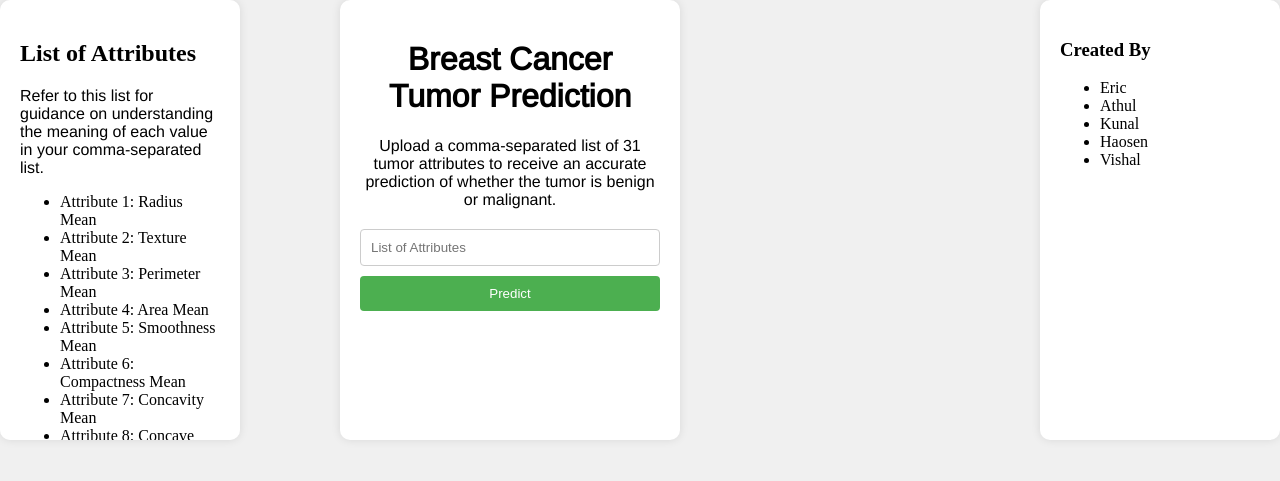
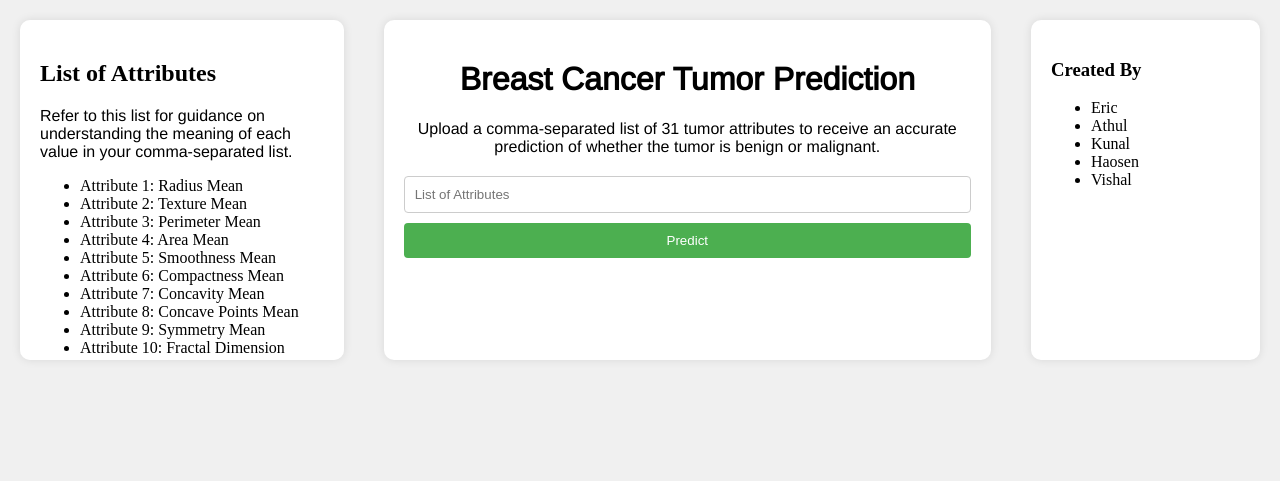
Before and after one commit to KunalLohtia/ECS171Proj, a Flask app: page / in a window 1280 px wide. Shown: the top 481 px of the page. Run offline with Flask 3, Linux system fonts and the light colour scheme; parts of the project's set-up code (start-up, migrations or seed data) failed here and were passed over.

Commit message:
fixed styling, review if all good with layout, have to add last names

```diff
--- a/templates/index.html
+++ b/templates/index.html
@@ -13,6 +13,7 @@
             margin: 0;
             padding: 0;
             display: flex;
+            justify-content: space-between;
             background-color: #f0f0f0;
         }
 
@@ -21,16 +22,10 @@
             padding: 20px;
             border-radius: 10px;
             box-shadow: 0 0 10px rgba(0, 0, 0, 0.1);
-            width: 200px;
-            height: 400px;
-            overflow-y: scroll;
-        }
-
-        .container {
-            display: flex;
-            justify-content: space-between;
-            width: 600px;
-            margin: 0 auto;
+            width: 300px;
+            height: 300px;
+            overflow-y: auto;
+            margin: 20px;
         }
 
         #names {
@@ -39,14 +34,19 @@
             border-radius: 10px;
             box-shadow: 0 0 10px rgba(0, 0, 0, 0.1);
             width: 200px;
+            height: 300px;
+            margin: 20px;
         }
-
         .login {
             background: #fff;
             padding: 20px;
             border-radius: 10px;
             box-shadow: 0 0 10px rgba(0, 0, 0, 0.1);
-            width: 300px;
+            width: 600px;
+            margin: 20px;
+        }
+
+        .login {
             text-align: center;
         }
 
@@ -122,11 +122,9 @@
             <li>Attribute 29: Concave Points Worst</li>
             <li>Attribute 30: Symmetry Worst</li>
             <li>Attribute 31: Fractal Dimension Worst</li>
-
         </ul>
     </div>
 
-    <div class="container">
     <div class="login">
         <h1>Breast Cancer Tumor Prediction</h1>
 
@@ -142,7 +140,6 @@
         <br>
         <strong>{{ prediction_text }}</strong>
     </div>
-    </div>
 
     <div id="names">
         <h3>Created By</h3>
```
Lines whose indentation alone changed are shown as unchanged.
